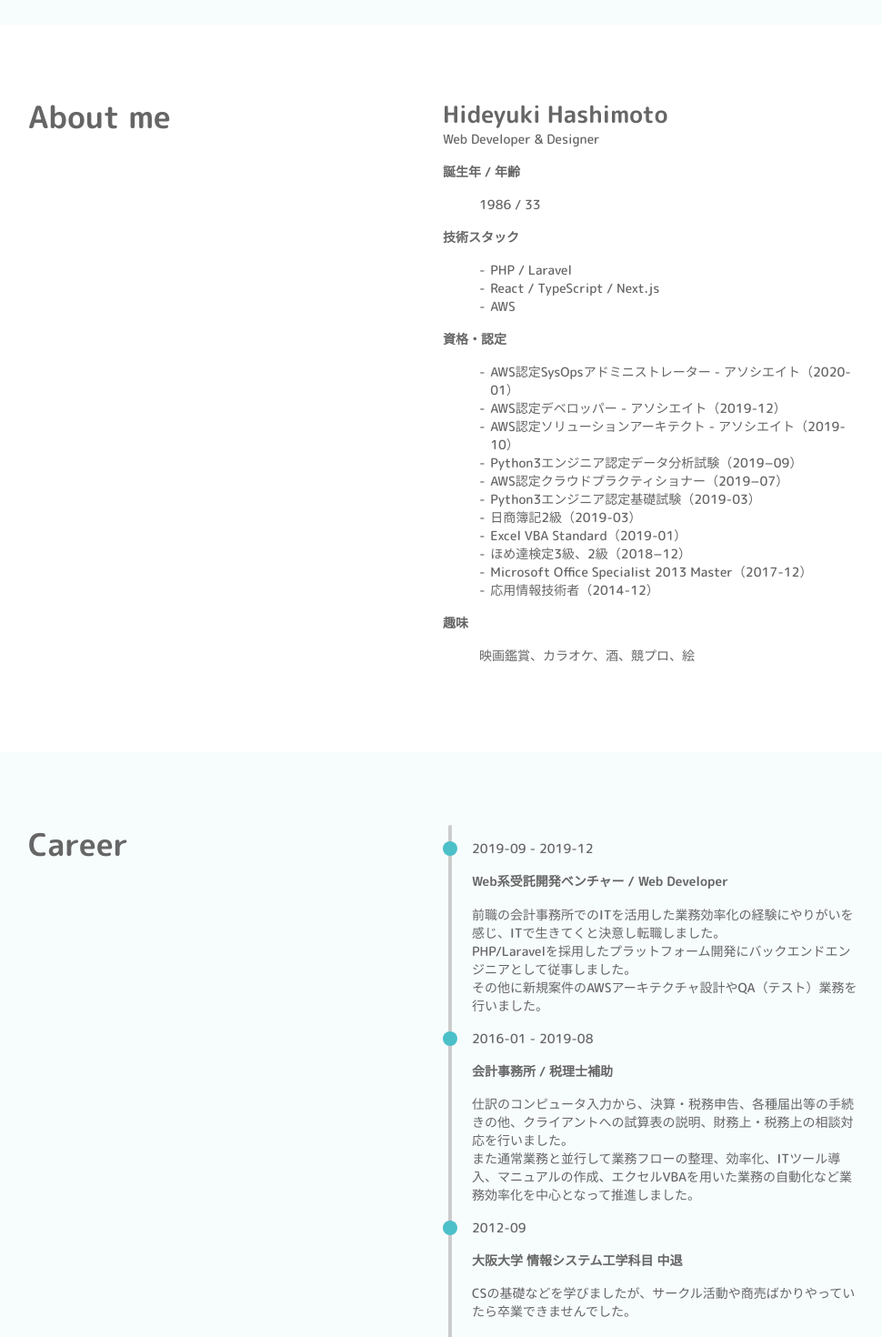
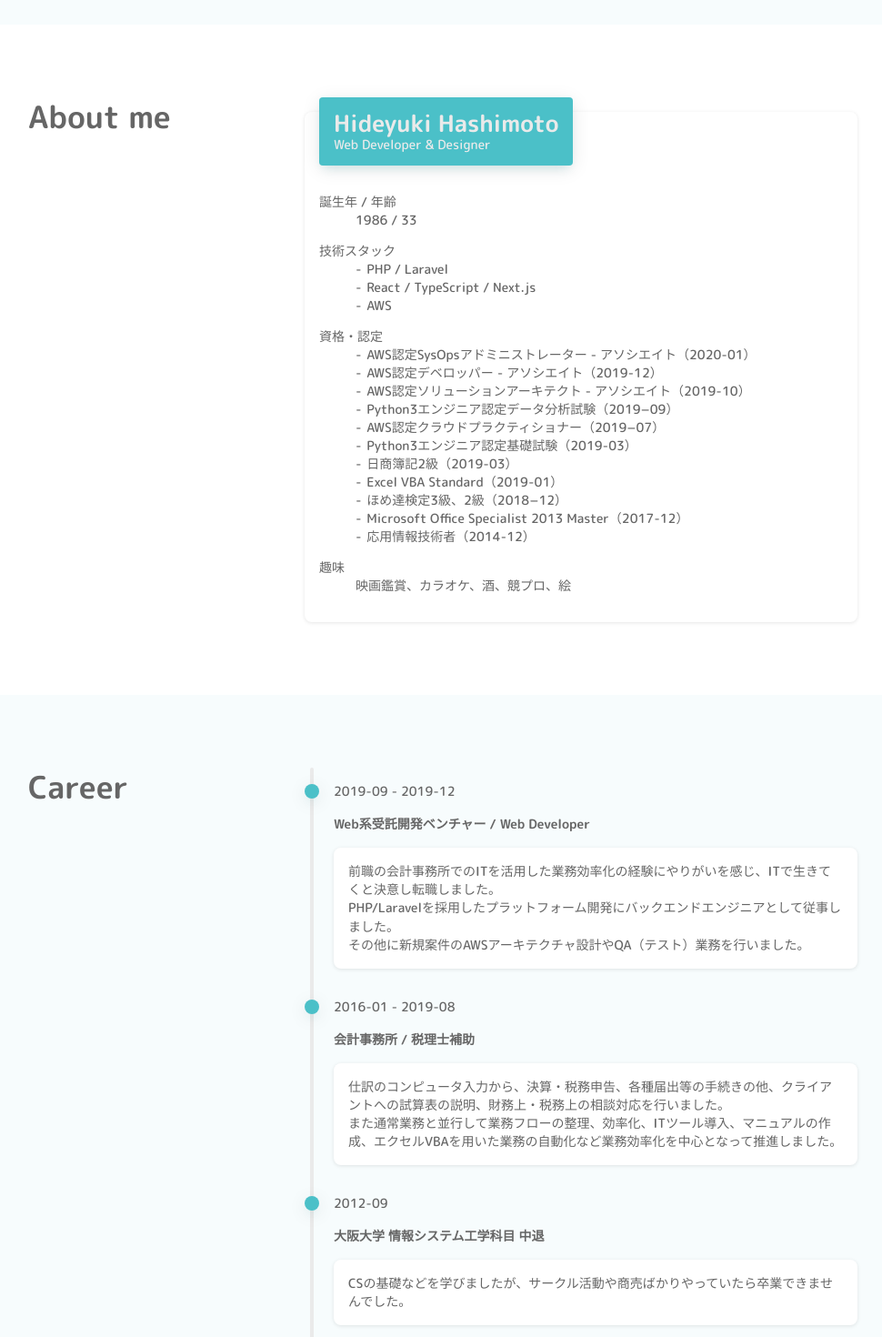
Before and after one commit to hideyuk1-jp/hideyuk1.dev, a Next.js app: page / in a window 1280 px wide. Shown: the part 680-2150 px from the top of the page at 91% size, without its empty margins (153-1123 px from the left). Built offline with nearby package versions, Linux system fonts and the light colour scheme.

Commit message:
fix: index

```diff
--- a/src/components/Header.tsx
+++ b/src/components/Header.tsx
@@ -9,7 +9,7 @@ import Nav from './Nav';
 const useStyles = makeStyles((theme: Theme) =>
   createStyles({
     navbar: {
-      boxShadow: 'none',
+      boxShadow: '0 4px 20px 0 rgba(0, 0, 0,0.1), 0 7px 10px -5px rgba(0, 0, 0, 0.2)',
       background: '#454545',
       color: '#eaeaea',
       '& a': {
--- a/src/components/Hero.tsx
+++ b/src/components/Hero.tsx
@@ -24,7 +24,8 @@ const useStyles = makeStyles((theme: Theme) =>
     },
     buttons: {
       '& > *, & > *:hover': {
-        boxShadow: 'none',
+        boxShadow: '0 4px 20px 0 rgba(0, 0, 0,0.1), 0 7px 10px -5px rgba(75, 192, 200, 0.2)',
+        background: theme.palette.background.paper,
         margin: theme.spacing(1),
       },
     },
--- a/src/components/Profile.tsx
+++ b/src/components/Profile.tsx
@@ -2,49 +2,65 @@ import React from 'react';
 import { makeStyles, createStyles, Theme } from '@material-ui/core/styles';
 import Container from '@material-ui/core/Container';
 import { Typography } from '@material-ui/core';
+import clsx from 'clsx';
 
 const useStyles = makeStyles((theme: Theme) =>
   createStyles({
     section: {
-      '& > *': {
+      '& > .container': {
         display: 'flex',
         flexDirection: 'row',
         [theme.breakpoints.down('sm')]: {
           flexDirection: 'column',
-          '& > $sectionHeader': {
+          '& > .sectionHeader': {
             paddingBottom: theme.spacing(4),
           },
         },
+        '& > .sectionHeader': {
+          flex: 1,
+          '& > .sectionTitle': {
+            fontWeight: 700,
           },
         },
-    sectionHeader: {
-      flex: 1,
+        '& > .sectionBody': {
+          flex: 2,
         },
-    sectionTitle: {
-      fontWeight: 700,
       },
-    sectionBody: {
-      flex: 1,
     },
-    profileTitle: {
+    profile: {
+      background: theme.palette.background.paper,
+      marginTop: theme.spacing(2),
+      padding: `0 ${theme.spacing(2)}px ${theme.spacing(2)}px`,
+      borderRadius: theme.spacing(1),
+      boxShadow: '0 1px 4px 0 rgba(0, 0, 0, 0.1)',
+      '& > .header': {
+        display: 'inline-block',
+        color: '#eaeaea',
+        background: theme.palette.primary.main,
+        margin: `-${theme.spacing(2)}px 0 ${theme.spacing(2)}px`,
+        padding: theme.spacing(2),
+        borderRadius: theme.spacing(0.5),
+        boxShadow: '0 4px 20px 0 rgba(0, 0, 0,0.1), 0 7px 10px -5px rgba(75, 192, 200, 0.2)',
+        '& > .title': {
+          paddingBottom: theme.spacing(0.5),
           fontWeight: 700,
           fontSize: '1.6rem',
+          lineHeight: 1.0,
         },
-    profileJob: {
-      marginBottom: theme.spacing(2),
+        '& > .job': {
+          lineHeight: 1.0,
         },
-    profileDesc: {
-      marginBottom: theme.spacing(5),
       },
-    profile: {
-      '& dl': {
+      '& > body > dl': {
         margin: `0 0 ${theme.spacing(2)}px`,
         '& > dt': {
           fontWeight: 700,
         },
         '& > dd': {
           paddingTop: theme.spacing(2),
-          '& $ul': {
+        },
+      },
+      '& .ul': {
         listStyle: 'none',
         margin: 0,
         padding: 0,
@@ -63,14 +79,12 @@ const useStyles = makeStyles((theme: Theme) =>
         },
       },
     },
-      },
-    },
-    ul: {},
     timeline: {
       position: 'relative',
       padding: `${theme.spacing(2)}px 0 ${theme.spacing(2)}px ${theme.spacing(4)}px`,
       '& .entry': {
         position: 'relative',
+        marginBottom: theme.spacing(4),
         '&:after': {
           content: '""',
           position: 'absolute',
@@ -79,15 +93,25 @@ const useStyles = makeStyles((theme: Theme) =>
           height: theme.spacing(2),
           width: theme.spacing(2),
           background: theme.palette.primary.main,
+          boxShadow: '0 4px 20px 0 rgba(0, 0, 0,0.1), 0 7px 10px -5px rgba(75, 192, 200, 0.2)',
           borderRadius: '50%',
           zIndex: 2,
         },
       },
       '& p': {
-        margin: `0 0 ${theme.spacing(2)}px 0`,
+        margin: `0`,
+      },
+      '& .title, & .during': {
+        marginBottom: theme.spacing(2),
       },
       '& .title': {
         fontWeight: 700,
+      },
+      '& .body': {
+        background: theme.palette.background.paper,
+        boxShadow: '0 1px 4px 0 rgba(0, 0, 0, 0.1)',
+        borderRadius: theme.spacing(1),
+        padding: theme.spacing(2),
       },
       '&:after': {
         content: '""',
@@ -96,7 +120,7 @@ const useStyles = makeStyles((theme: Theme) =>
         left: theme.spacing(0.75),
         height: '100%',
         width: theme.spacing(0.5),
-        background: '#ccc',
+        background: '#eaeaea',
         borderRadius: theme.spacing(0.25),
         zIndex: 1,
       },
@@ -128,15 +152,19 @@ const Profile: React.FunctionComponent = () => {
   return (
     <>
       <section className={classes.section}>
-        <Container maxWidth="md" className={classes.profile}>
-          <div className={classes.sectionHeader}>
-            <Typography variant="h4" className={classes.sectionTitle}>
+        <Container maxWidth="md" className="container">
+          <div className="sectionHeader">
+            <Typography variant="h4" className="sectionTitle">
               About me
             </Typography>
           </div>
-          <div className={classes.sectionBody}>
-            <div className={classes.profileTitle}>Hideyuki Hashimoto</div>
-            <div className={classes.profileJob}>Web Developer & Designer</div>
+          <div className="sectionBody">
+            <div className={classes.profile}>
+              <div className="header">
+                <div className="title">Hideyuki Hashimoto</div>
+                <div className="job">Web Developer & Designer</div>
+              </div>
+              <div className="body">
                 <dl>
                   <dt>誕生年 / 年齢</dt>
                   <dd>
@@ -146,7 +174,7 @@ const Profile: React.FunctionComponent = () => {
                 <dl>
                   <dt>技術スタック</dt>
                   <dd>
-                <ul className={classes.ul}>
+                    <ul className="ul">
                       <li>PHP / Laravel</li>
                       <li>React / TypeScript / Next.js</li>
                       <li>AWS</li>
@@ -156,7 +184,7 @@ const Profile: React.FunctionComponent = () => {
                 <dl>
                   <dt>資格・認定</dt>
                   <dd>
-                <ul className={classes.ul}>
+                    <ul className="ul">
                       <li>AWS認定SysOpsアドミニストレーター - アソシエイト（2020-01）</li>
                       <li>AWS認定デベロッパー - アソシエイト（2019-12）</li>
                       <li>AWS認定ソリューションアーキテクト - アソシエイト（2019-10）</li>
@@ -176,16 +204,18 @@ const Profile: React.FunctionComponent = () => {
                   <dd>映画鑑賞、カラオケ、酒、競プロ、絵</dd>
                 </dl>
               </div>
+            </div>
+          </div>
         </Container>
       </section>
       <section className={classes.section}>
-        <Container maxWidth="md" className={classes.profile}>
-          <div className={classes.sectionHeader}>
-            <Typography variant="h4" className={classes.sectionTitle}>
+        <Container maxWidth="md" className="container">
+          <div className="sectionHeader">
+            <Typography variant="h4" className="sectionTitle">
               Career
             </Typography>
           </div>
-          <div className={classes.sectionBody}>
+          <div className="sectionBody">
             <div className={classes.timeline}>
               <div className="entry">
                 <div className="header">
```
Lines whose indentation alone changed are shown as unchanged.
